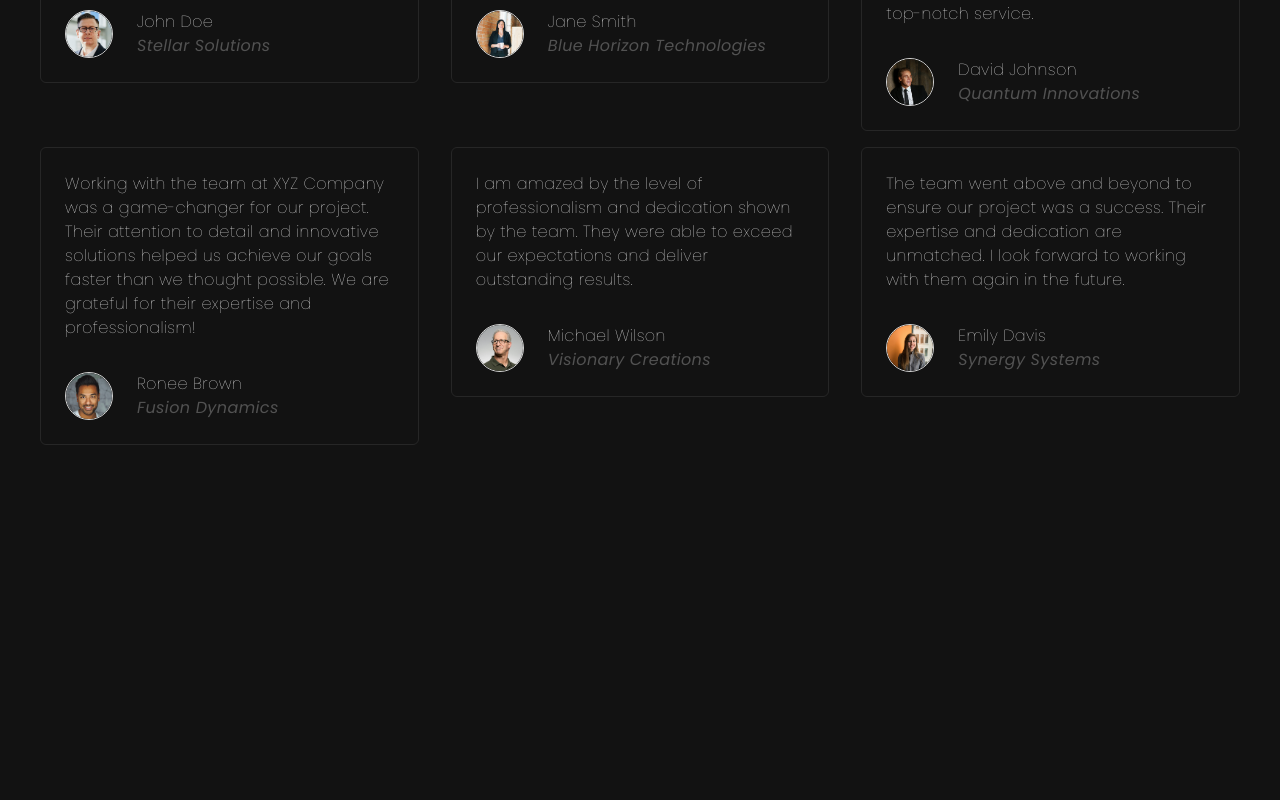
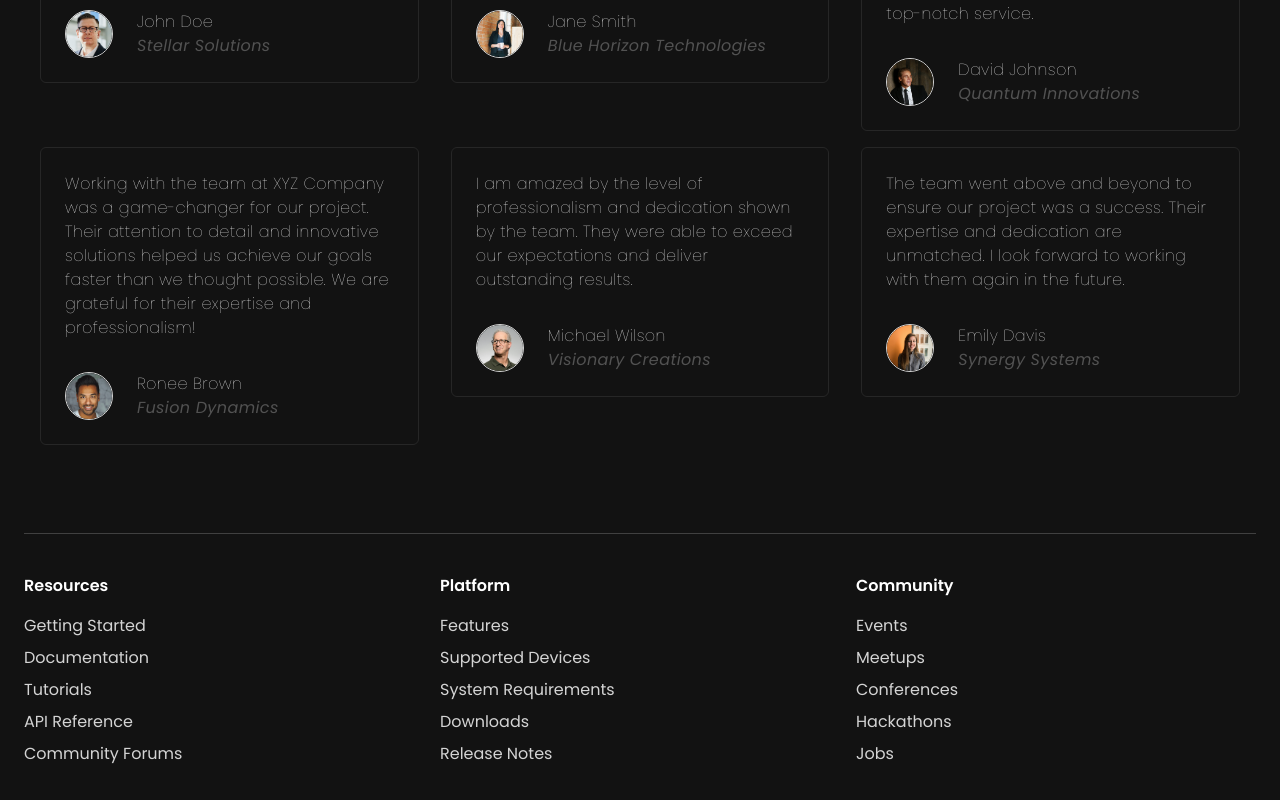
Before and after one commit to Fezao187/Landing_Page, a React (Create React App) app: page / in a window 1280 px wide. Shown: the part 3568-4368 px from the top of the page. Before the commit the page ends 4021 px from the top, so only its background shows below. Built offline with nearby package versions, Linux system fonts and the light colour scheme.

Commit message:
Footer Section

```diff
--- a/src/App.js
+++ b/src/App.js
@@ -5,6 +5,7 @@
 import WorkFlow from './components/WorkFlow';
 import Pricing from './components/Pricing';
 import Testimonials from './components/Testimonials';
+import Footer from './components/Footer';
 
 const App = () => {
   return (
@@ -16,6 +17,7 @@
         <WorkFlow />
         <Pricing />
         <Testimonials />
+        <Footer />
       </div>
     </>
   );
--- /dev/null
+++ b/src/components/Footer.jsx
@@ -0,0 +1,43 @@
+import React from 'react'
+import { communityLinks, platformLinks, resourcesLinks } from '../constants';
+
+const Footer = () => {
+  return (
+    <footer className='mt-20 border-t py-10 border-neutral-700'>
+        <div className='grid grid-cols-2 lg:grid-cols-3 gap-4'>
+            <div>
+                <h3 className='text-md font-semibold mb-4'>Resources</h3>
+                <ul className='space-y-2'>
+                {resourcesLinks.map((resource, index)=>(
+                    <li key={index}>
+                        <a className="text-neutral-300 hover:text-white" href={resource.href}>{resource.text}</a>
+                    </li>
+                ))}
+                </ul>
+            </div>
+            <div>
+                <h3 className='text-md font-semibold mb-4'>Platform</h3>
+                <ul className='space-y-2'>
+                {platformLinks.map((resource, index)=>(
+                    <li key={index}>
+                        <a className="text-neutral-300 hover:text-white" href={resource.href}>{resource.text}</a>
+                    </li>
+                ))}
+                </ul>
+            </div>
+            <div>
+                <h3 className='text-md font-semibold mb-4'>Community</h3>
+                <ul className='space-y-2'>
+                {communityLinks.map((resource, index)=>(
+                    <li key={index}>
+                        <a className="text-neutral-300 hover:text-white" href={resource.href}>{resource.text}</a>
+                    </li>
+                ))}
+                </ul>
+            </div>
+        </div>
+    </footer>
+  );
+};
+
+export default Footer;
```
